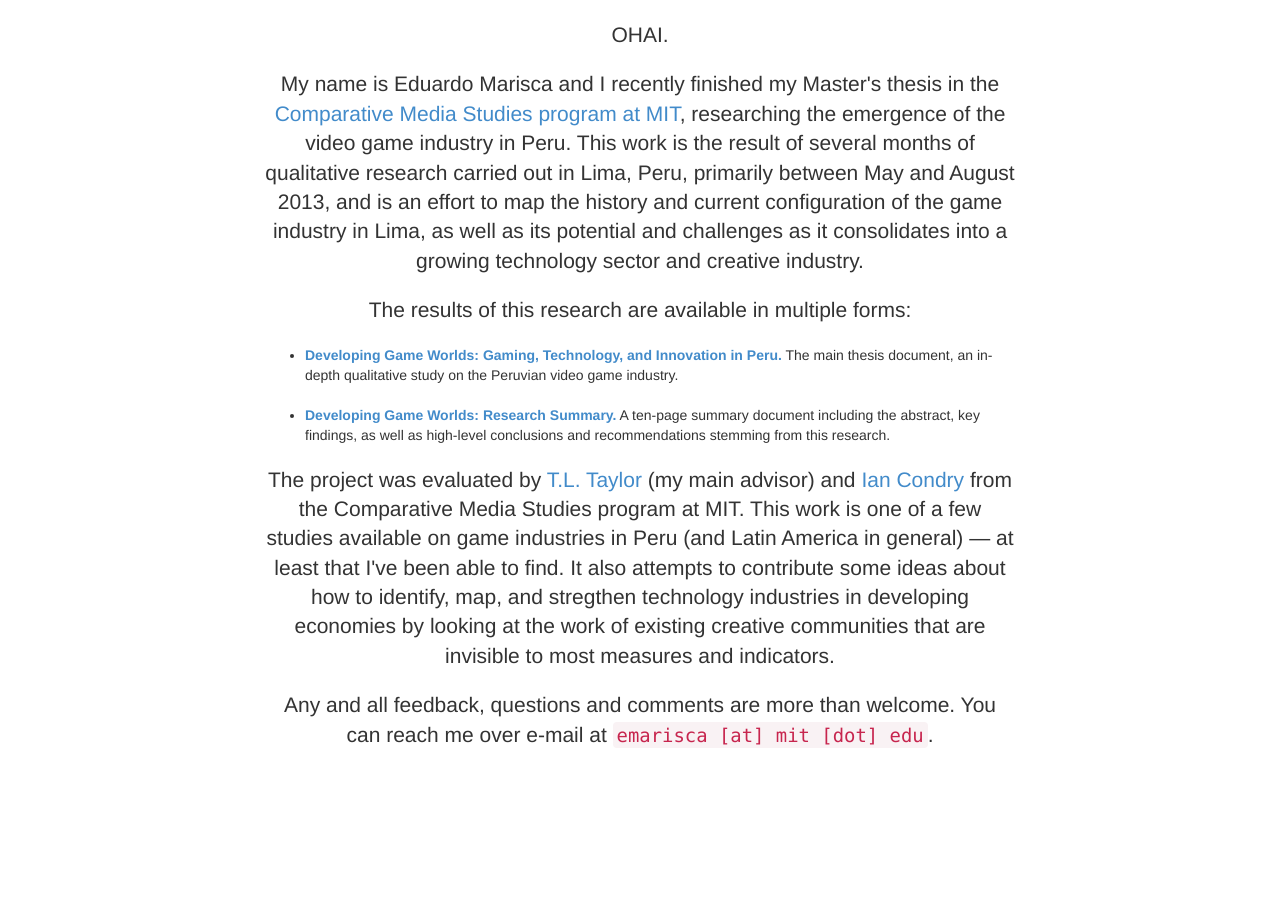
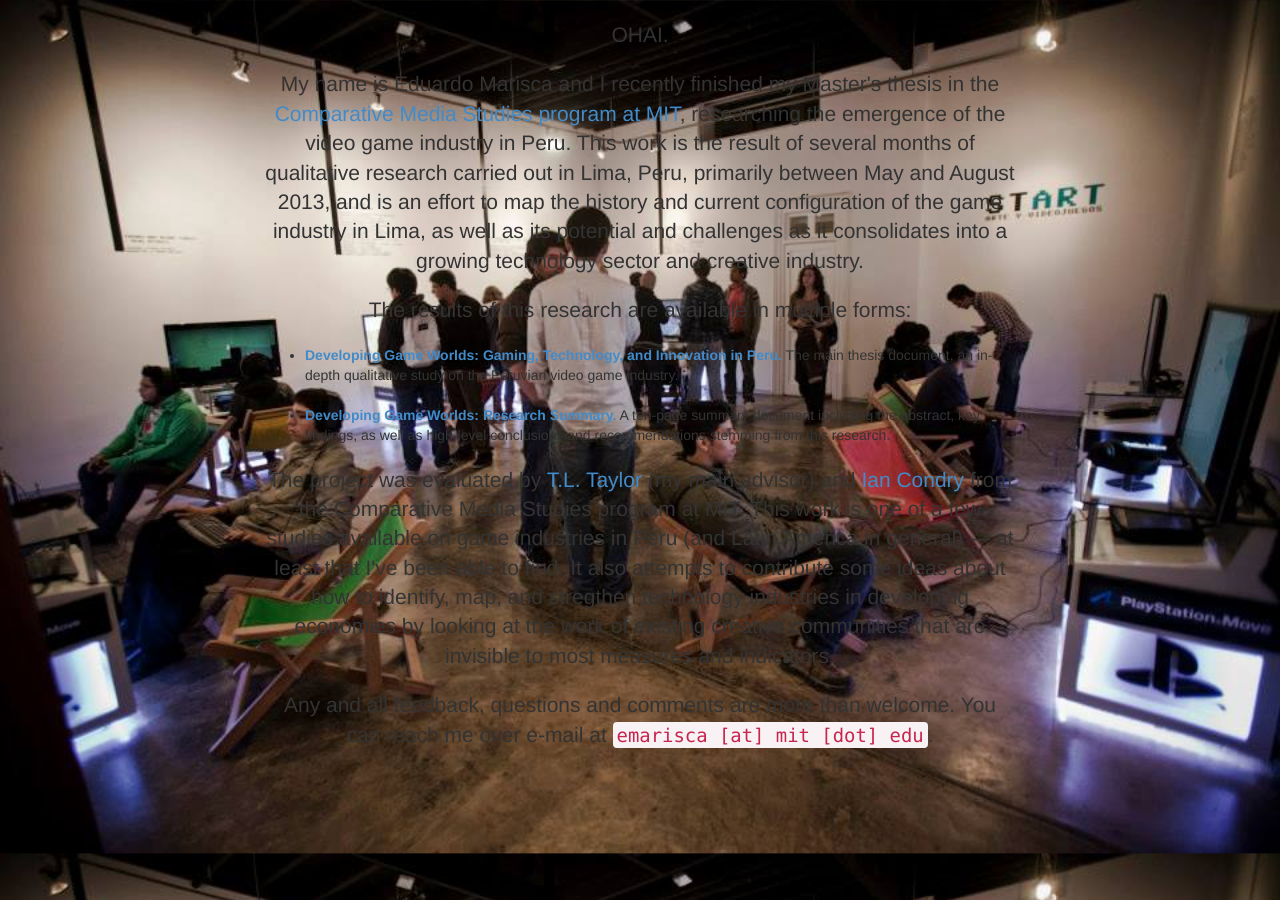
Before and after one commit to piscosour/piscosour.github.io, a Jekyll site: the page built from thesis/index.html, in a window 1280 px wide. Built offline with Jekyll 4.4.1, drawn with Linux system fonts in a browser that asks for light colours.

Commit message:
bg test 5

```diff
--- a/_includes/header.html
+++ b/_includes/header.html
@@ -4,5 +4,5 @@
 	<title>&#60;piscosour{% if page.title %} | {{ page.title }}{% endif %}&#62;</title>
 	<link href="/css/bootstrap.css" rel="stylesheet">
 </head>
-<body{% if page.background %} style="background-image: url('{{ page.background }}') no-repeat; background-size: 100%"{% endif %}>
+<body{% if page.background %} style="background-image: url('{{ page.background }}'); background-size: 100%"{% endif %}>
 <div class="container">
```
